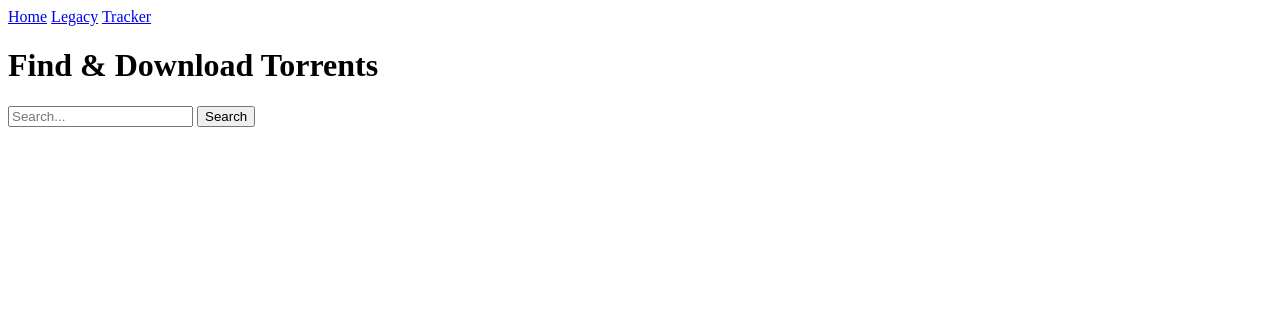
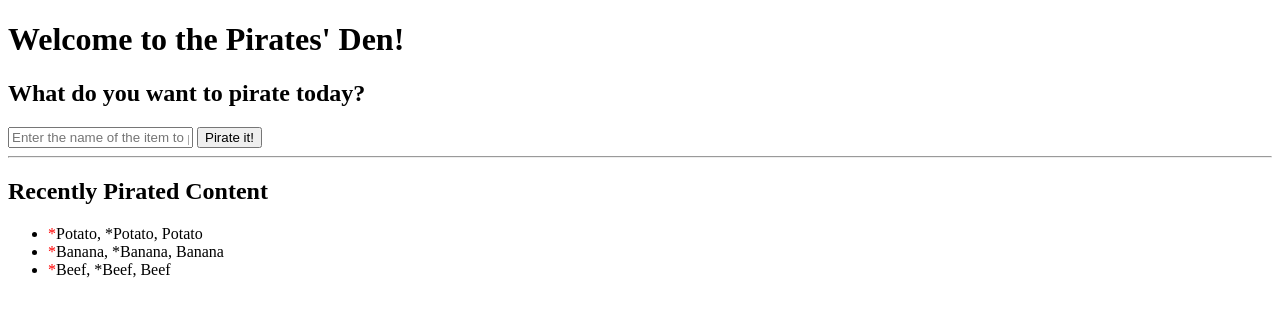
Before and after one commit to mariocrazyy/mariocrazyy, a plain HTML site: page index.html in a window 1280 px wide. Drawn offline with Linux system fonts and the light colour scheme.

Commit message:
Update index.html

```diff
--- a/index.html
+++ b/index.html
@@ -1,32 +1,21 @@
 <!DOCTYPE html>
 <html>
 <head>
-    <title>Zamunda.Net</title>
-    <link rel="stylesheet" type="text/css" href="styles.css">
+    <title>Pirating Website Simulation</title>
 </head>
 <body>
-    <header>
-        <nav>
-            <a href="/">Home</a>
-            <a href="/legacy/">Legacy</a>
-            <a href="/tracker/">Tracker</a>
-        </nav>
-    </header>
-
-    <main>
-        <h1>Find & Download Torrents</h1>
-        <form>
-            <input type="text" placeholder="Search..." />
-            <button>Search</button>
-        </form>
-        <div id="torrents">
-        <!-- This div will contain the torrent data -->
-        </div>
-    </main>
-
-    <!-- For simplicity, this part is noted as placeholder. -->
-    <!-- This part would likely involve scripts fetched from JavaScript files -->
-    <!-- which handle interactions, loading data, etc. -->
-
+    <h1>Welcome to the Pirates' Den!</h1>
+    <h2>What do you want to pirate today?</h2>
+    <form action="pirate" method="get">
+        <input type="text" name="item" placeholder="Enter the name of the item to pirate" required>
+        <input type="submit" value="Pirate it!">
+    </form>
+    <hr>
+    <h2>Recently Pirated Content</h2>
+    <ul>
+        <li><span style="color:red;">*</span>Potato, *Potato, Potato</li>
+        <li><span style="color:red;">*</span>Banana, *Banana, Banana</li>
+        <li><span style="color:red;">*</span>Beef, *Beef, Beef</li>
+    </ul>
 </body>
 </html>
```
